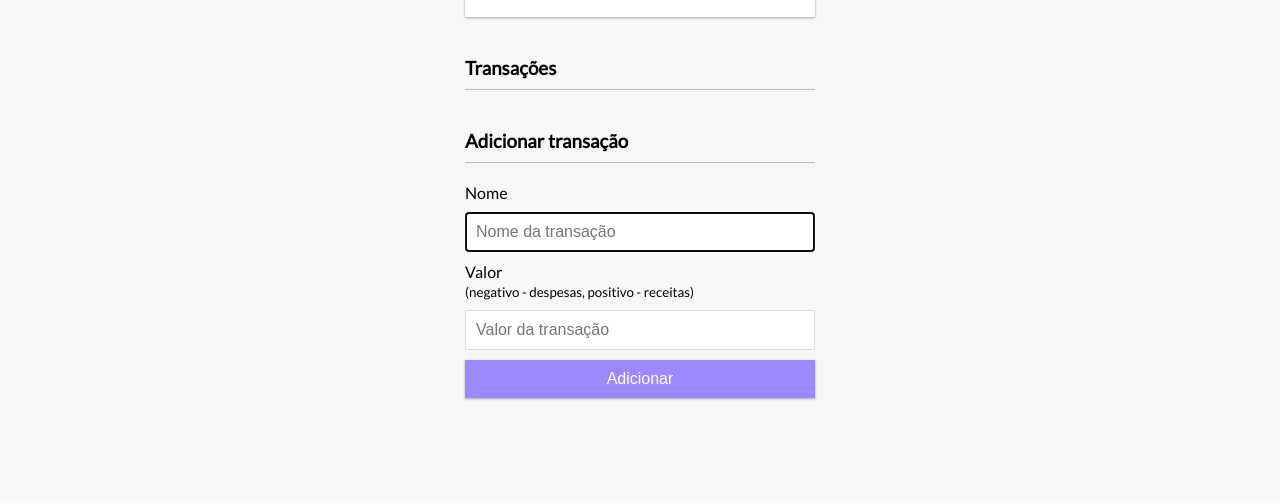
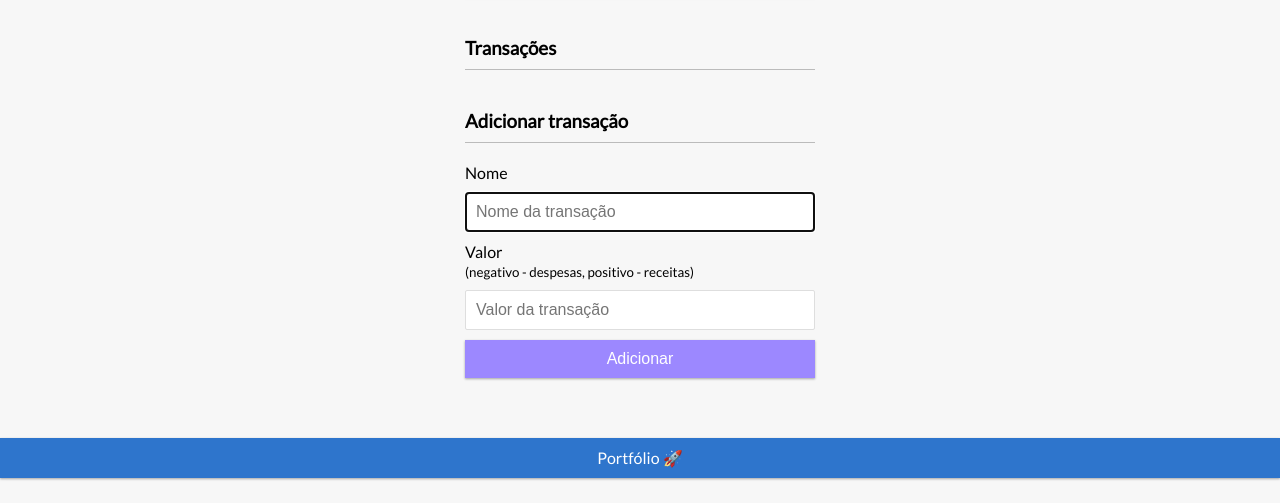
Before and after one commit to AdelmoMenezes123/expense-control, a plain HTML site: page index.html in a window 1280 px wide. Shown: the part 297-800 px from the top of the page. Drawn offline with Linux system fonts and the light colour scheme.

Commit message:
adiciona link para portfolio

```diff
--- a/index.html
+++ b/index.html
@@ -5,7 +5,7 @@
 	<meta name="theme-color" content="#f9f9f9">
 	<link rel="apple-touch-icon" href="/favicon.png">
 	<link rel="manifest" href="manifest.webmanifest">
-	<link rel="expanse-control" href="https://expense-control-nu.vercel.app/">
+	<link rel="expense-control" href="https://expense-control-nu.vercel.app/">
 	<meta charset="UTF-8" />
 	<meta name="viewport" content="width=device-width, initial-scale=1.0" />
 	<link rel="stylesheet" href="./style.css" />
@@ -53,8 +53,10 @@
 
 			<button class="btn">Adicionar</button>
 		</form>
+
 	</div>
 
+	<a href="https://adelmo.vercel.app/" class="btn-portfolio mt-5">Portfólio 🚀</a>
 	<script src="script.js"></script>
 	<script src="index.js"></script>
 </body>
--- a/script.js
+++ b/script.js
@@ -1,6 +1,6 @@
 const transactionsUl = document.querySelector('#transactions');
 const icomeDisplay = document.querySelector('#money-plus');
-const expanseDisplay = document.querySelector('#money-minus');
+const expenseDisplay = document.querySelector('#money-minus');
 const balancelDisplay = document.querySelector('#balance');
 const form = document.querySelector('#form');
 const inputTransactionName = document.querySelector('#text');
@@ -57,11 +57,11 @@ const updateBalanceValue = () => {
 	const transactionsAmount = transactions.map(({ amount }) => amount);
 	const total = getTotal(transactionsAmount)
 	const income = getIncome(transactionsAmount)
-	const expanse = getExpense(transactionsAmount)
+	const expense = getExpense(transactionsAmount)
 
 	balancelDisplay.textContent = `R$ ${total}`
 	icomeDisplay.textContent = `R$ ${income}`
-	expanseDisplay.textContent = `R$ ${expanse}`
+	expenseDisplay.textContent = `R$ ${expense}`
 }
 
 const init = () => {
--- a/style.css
+++ b/style.css
@@ -1,4 +1,4 @@
-@import url('https://fonts.googleapis.com/css?family=Lato&display=swap');
+@import url("https://fonts.googleapis.com/css?family=Lato&display=swap");
 
 :root {
   --box-shadow: 0 1px 3px rgba(0, 0, 0, 0.12), 0 1px 2px rgba(0, 0, 0, 0.24);
@@ -16,7 +16,7 @@ body {
   justify-content: center;
   min-height: 100vh;
   margin: 0;
-  font-family: 'Lato', sans-serif;
+  font-family: "Lato", sans-serif;
 }
 
 .container {
@@ -78,8 +78,8 @@ label {
   margin: 10px 0;
 }
 
-input[type='text'],
-input[type='number'] {
+input[type="text"],
+input[type="number"] {
   border: 1px solid #dedede;
   border-radius: 2px;
   display: block;
@@ -104,6 +104,29 @@ input[type='number'] {
 .btn:focus,
 .delete-btn:focus {
   outline: 0;
+}
+
+.btn-portfolio {
+  cursor: pointer;
+  background-color: #2e75cc;
+  box-shadow: var(--box-shadow);
+  color: #fff;
+  border: 0;
+  display: block;
+  font-size: 16px;
+  font-weight: 500;
+  padding: 10px;
+  width: 100%;
+  text-decoration: none;
+  text-align: center;
+}
+.btn-portfolio:focus {
+  outline: 0;
+}
+
+.btn-portfolio:hover,
+.btn:hover {
+  filter: brightness(0.9);
 }
 
 .transactions {
```
Also changed, not shown: manifest.webmanifest.
